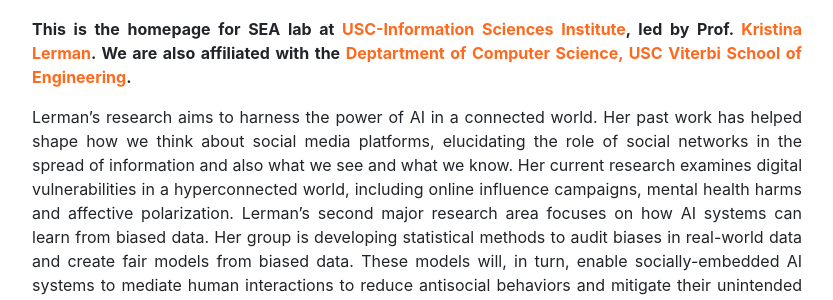
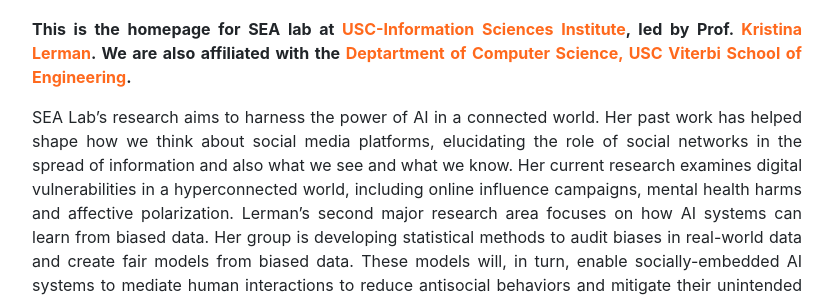
Before and after one commit to lermanlab/lermanlab.github.io, a Jekyll site: the page built from _pages/home.md, in a window 1280 px wide. Shown: the part 672-972 px from the top of the page, without its empty margins (223-1056 px from the left). Built offline with Jekyll 4.4.1, drawn with Linux system fonts in a browser that asks for light colours; some of the changed text lies outside the part shown.

Commit message:
Update home.md

```diff
--- a/_pages/home.md
+++ b/_pages/home.md
@@ -6,7 +6,7 @@ permalink: /
 
 **This is the homepage for SEA lab at <a target="blank" href="https://www.isi.edu/">USC-Information Sciences Institute</a>, led by Prof. <a target="blank" href="https://www.isi.edu/people-lerman/">Kristina Lerman</a>. We are also affiliated with the  <a target="blank" href="https://www.cs.usc.edu/">Deptartment of Computer Science, USC Viterbi School of Engineering</a>.**
 
-Lerman’s research aims to harness the power of AI in a connected world. Her past work has helped shape how we think about social media platforms, elucidating the role of social networks in the spread of information and also what we see and what we know. Her current research examines digital vulnerabilities in a hyperconnected world, including online influence campaigns, mental health harms and affective polarization. Lerman’s second major research area focuses  on how AI systems can learn from biased data. Her group is developing statistical methods to audit biases in real-world data and create fair models from biased data. These models will, in turn, enable socially-embedded AI systems to mediate human interactions to reduce antisocial behaviors and mitigate their unintended harms.
+SEA Lab’s research aims to harness the power of AI in a connected world. Her past work has helped shape how we think about social media platforms, elucidating the role of social networks in the spread of information and also what we see and what we know. Her current research examines digital vulnerabilities in a hyperconnected world, including online influence campaigns, mental health harms and affective polarization. Lerman’s second major research area focuses  on how AI systems can learn from biased data. Her group is developing statistical methods to audit biases in real-world data and create fair models from biased data. These models will, in turn, enable socially-embedded AI systems to mediate human interactions to reduce antisocial behaviors and mitigate their unintended harms.
 
 <div class="phd-call" style="border: 2px dashed #ff0000; padding: 15px; margin: 10px 0;">
   <p style="margin: 0;">
```
